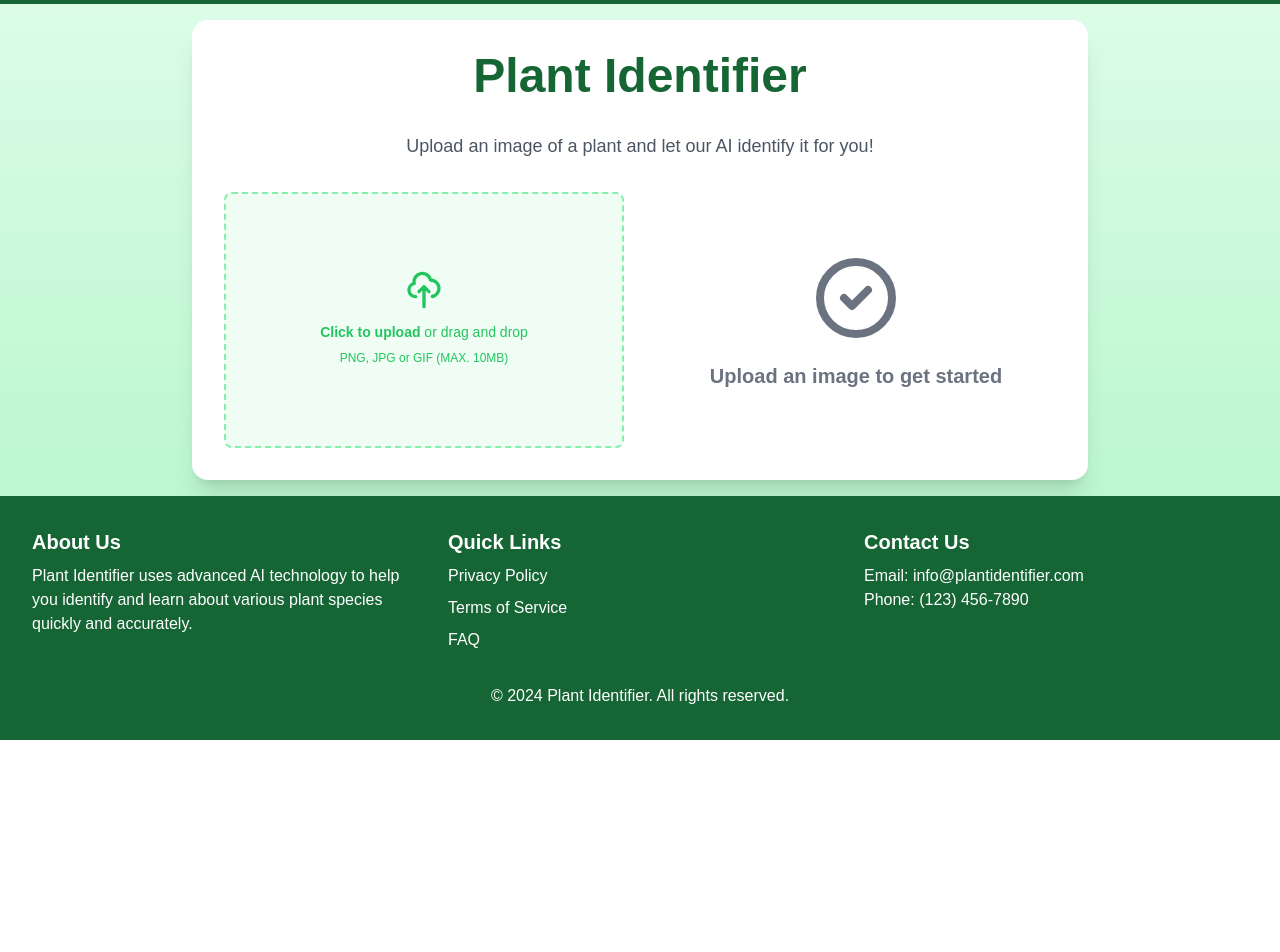
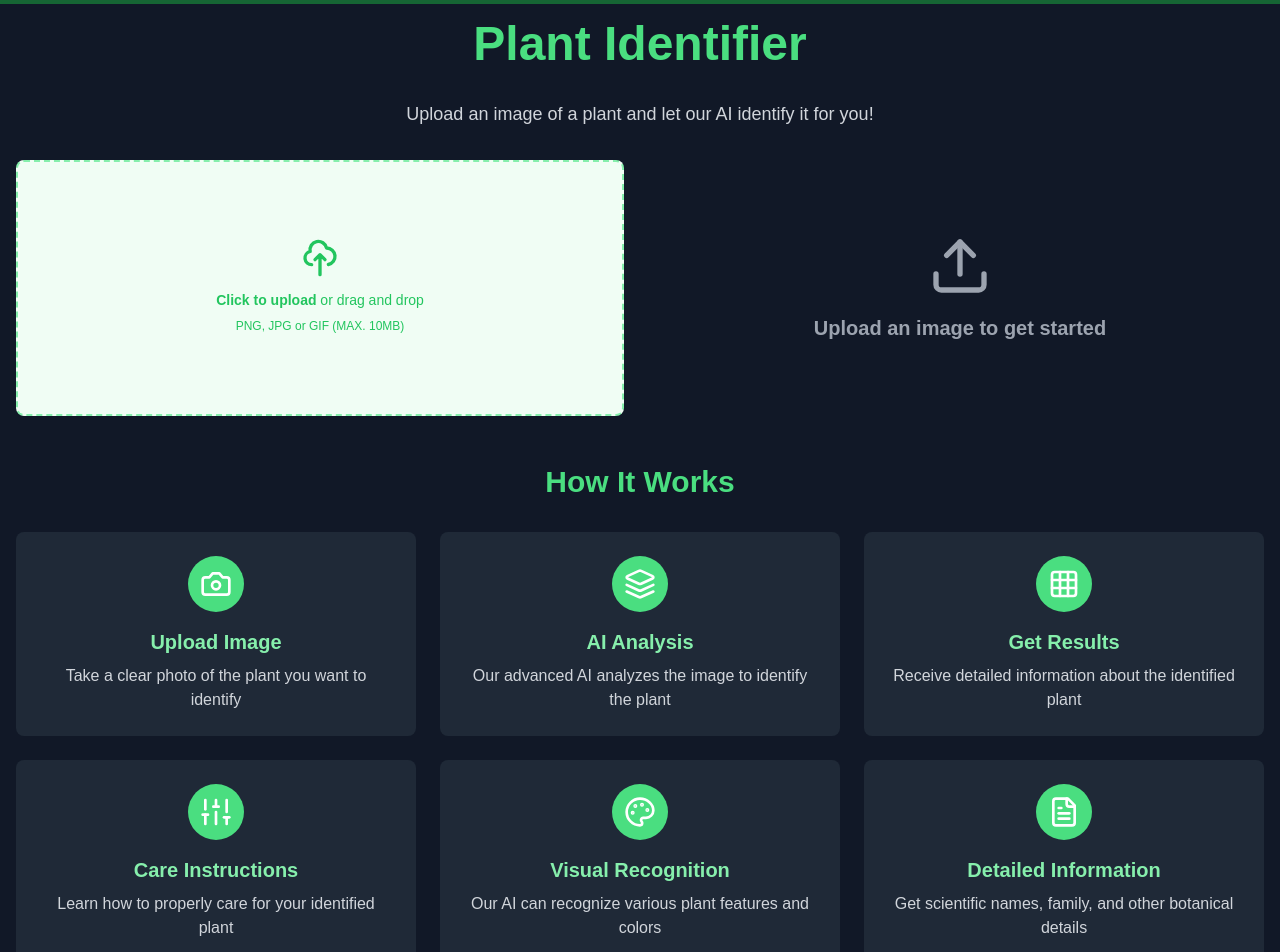
Before and after one commit to ajitonelsonn/plant-identifier, a Next.js app: page / in a window 1280 px wide. Shown: the part 60-1012 px from the top of the page. Before the commit the page ends 800 px from the top, so only its background shows below. Built offline with nearby package versions, Linux system fonts and the light colour scheme.

Commit message:
Redesign the PlantInfo component to improve visibility and overall aesthetics

```diff
--- a/app/components/PlantInfo.tsx
+++ b/app/components/PlantInfo.tsx
@@ -1,4 +1,4 @@
-"use client";
+import React from "react";
 
 interface PlantInfoProps {
   info: {
@@ -13,39 +13,24 @@ interface PlantInfoProps {
 
 export default function PlantInfo({ info }: PlantInfoProps) {
   return (
-    <div className="bg-green-50 rounded-lg p-6 shadow-md">
-      <h2 className="text-3xl font-bold text-green-800 mb-4">
+    <div className="bg-gray-800 rounded-lg p-6 shadow-lg">
+      <h2 className="text-3xl font-bold text-green-400 mb-4">
         {info.name || "Unknown Plant"}
       </h2>
-
-      <p className="text-gray-700 mb-6">
+      <p className="text-gray-300 mb-6">
         {info.description || "No description available."}
       </p>
 
-      <div className="grid grid-cols-2 gap-4">
-        <div className="bg-white p-4 rounded-md shadow">
-          <h3 className="font-semibold text-green-700 mb-2">Scientific Name</h3>
-          <p>{info.scientificName || "Unknown"}</p>
-        </div>
-        <div className="bg-white p-4 rounded-md shadow">
-          <h3 className="font-semibold text-green-700 mb-2">Family</h3>
-          <p>{info.family || "Unknown"}</p>
-        </div>
-        <div className="bg-white p-4 rounded-md shadow">
-          <h3 className="font-semibold text-green-700 mb-2">Type</h3>
-          <p>{info.type || "Unknown"}</p>
-        </div>
-        <div className="bg-white p-4 rounded-md shadow">
-          <h3 className="font-semibold text-green-700 mb-2">Care Level</h3>
-          <p>{info.careLevel || "Unknown"}</p>
-        </div>
+      <div className="grid grid-cols-2 gap-4 mb-6">
+        <InfoItem label="Scientific Name" value={info.scientificName} />
+        <InfoItem label="Family" value={info.family} />
+        <InfoItem label="Type" value={info.type} />
+        <InfoItem label="Care Level" value={info.careLevel} />
       </div>
 
-      <div className="mt-6 bg-yellow-50 p-4 rounded-md shadow">
-        <h3 className="text-xl font-semibold text-yellow-800 mb-2">
-          Care Tips
-        </h3>
-        <p className="text-yellow-700">
+      <div className="bg-green-900 rounded-lg p-4">
+        <h3 className="text-xl font-semibold text-green-300 mb-2">Care Tips</h3>
+        <p className="text-green-100">
           Based on the {info.careLevel.toLowerCase()} care level, ensure you
           provide appropriate light, water, and nutrients. Research specific
           care instructions for the best results.
@@ -54,3 +39,12 @@ export default function PlantInfo({ info }: PlantInfoProps) {
     </div>
   );
 }
+
+function InfoItem({ label, value }: { label: string; value: string }) {
+  return (
+    <div className="bg-gray-700 rounded-lg p-3">
+      <p className="text-green-300 font-semibold mb-1">{label}</p>
+      <p className="text-white">{value || "Unknown"}</p>
+    </div>
+  );
+}
--- a/app/page.tsx
+++ b/app/page.tsx
@@ -1,8 +1,17 @@
 "use client";
 
-import { useState } from "react";
+import React, { useState } from "react";
 import Image from "next/image";
 import Link from "next/link";
+import {
+  Camera,
+  Layers,
+  Grid,
+  Sliders,
+  Palette,
+  FileText,
+  Upload,
+} from "lucide-react";
 import PlantInfo from "./components/PlantInfo";
 import ImageUpload from "./components/ImageUpload";
 
@@ -47,9 +56,8 @@ export default function Home() {
   };
 
   return (
-    <div className="flex flex-col min-h-screen">
-      {/* Navigation Bar */}
-      <nav className="bg-green-800 text-white p-4">
+    <div className="flex flex-col min-h-screen bg-gray-900 text-white">
+      <nav className="bg-green-800 p-4">
         <div className="container mx-auto flex justify-between items-center">
           <Link href="/" className="text-2xl font-bold">
             Plant Identifier
@@ -79,17 +87,15 @@ export default function Home() {
         </div>
       </nav>
 
-      {/* Main Content */}
-      <main className="flex-grow bg-gradient-to-b from-green-100 to-green-200 flex flex-col items-center justify-center p-4">
-        <div className="w-full max-w-4xl bg-white rounded-2xl shadow-xl p-8 space-y-8">
-          <h1 className="text-5xl font-bold text-center text-green-800 mb-2">
+      <main className="flex-grow container mx-auto p-4">
+        <h1 className="text-5xl font-bold text-center text-green-400 mb-8">
           Plant Identifier
         </h1>
-          <p className="text-center text-gray-600 text-lg mb-8">
+        <p className="text-center text-gray-300 text-lg mb-8">
           Upload an image of a plant and let our AI identify it for you!
         </p>
 
-          <div className="grid grid-cols-1 md:grid-cols-2 gap-8">
+        <div className="grid grid-cols-1 md:grid-cols-2 gap-8 mb-12">
           <div className="space-y-6">
             <ImageUpload
               onImageUpload={handleImageUpload}
@@ -98,7 +104,7 @@ export default function Home() {
 
             {uploadedImage && (
               <div className="mt-6">
-                  <h3 className="text-lg font-semibold text-green-700 mb-2">
+                <h3 className="text-lg font-semibold text-green-400 mb-2">
                   Uploaded Image:
                 </h3>
                 <div className="relative h-64 w-full">
@@ -107,7 +113,7 @@ export default function Home() {
                     alt="Uploaded plant"
                     layout="fill"
                     objectFit="cover"
-                      className="rounded-lg shadow-md"
+                    className="rounded-lg"
                   />
                 </div>
               </div>
@@ -117,29 +123,16 @@ export default function Home() {
           <div>
             {isLoading ? (
               <div className="flex flex-col items-center justify-center h-full">
-                  <div className="animate-spin rounded-full h-16 w-16 border-t-2 border-b-2 border-green-500"></div>
-                  <p className="mt-4 text-lg font-semibold text-green-600">
+                <div className="animate-spin rounded-full h-16 w-16 border-t-2 border-b-2 border-green-400"></div>
+                <p className="mt-4 text-lg font-semibold text-green-400">
                   Identifying plant...
                 </p>
               </div>
             ) : plantInfo ? (
               <PlantInfo info={plantInfo} />
             ) : (
-                <div className="flex flex-col items-center justify-center h-full text-gray-500">
-                  <svg
-                    className="w-24 h-24 mb-4"
-                    fill="none"
-                    stroke="currentColor"
-                    viewBox="0 0 24 24"
-                    xmlns="http://www.w3.org/2000/svg"
-                  >
-                    <path
-                      strokeLinecap="round"
-                      strokeLinejoin="round"
-                      strokeWidth={2}
-                      d="M9 12l2 2 4-4m6 2a9 9 0 11-18 0 9 9 0 0118 0z"
-                    />
-                  </svg>
+              <div className="flex flex-col items-center justify-center h-full text-gray-400">
+                <Upload size={64} className="mb-4" />
                 <p className="text-xl font-semibold">
                   Upload an image to get started
                 </p>
@@ -147,10 +140,67 @@ export default function Home() {
             )}
           </div>
         </div>
+
+        <section className="mb-12">
+          <h2 className="text-3xl font-bold text-center text-green-400 mb-8">
+            How It Works
+          </h2>
+          <div className="grid grid-cols-1 md:grid-cols-3 gap-6">
+            {[
+              {
+                icon: <Camera className="w-8 h-8" />,
+                title: "Upload Image",
+                description:
+                  "Take a clear photo of the plant you want to identify",
+              },
+              {
+                icon: <Layers className="w-8 h-8" />,
+                title: "AI Analysis",
+                description:
+                  "Our advanced AI analyzes the image to identify the plant",
+              },
+              {
+                icon: <Grid className="w-8 h-8" />,
+                title: "Get Results",
+                description:
+                  "Receive detailed information about the identified plant",
+              },
+              {
+                icon: <Sliders className="w-8 h-8" />,
+                title: "Care Instructions",
+                description:
+                  "Learn how to properly care for your identified plant",
+              },
+              {
+                icon: <Palette className="w-8 h-8" />,
+                title: "Visual Recognition",
+                description:
+                  "Our AI can recognize various plant features and colors",
+              },
+              {
+                icon: <FileText className="w-8 h-8" />,
+                title: "Detailed Information",
+                description:
+                  "Get scientific names, family, and other botanical details",
+              },
+            ].map((item, index) => (
+              <div
+                key={index}
+                className="bg-gray-800 rounded-lg p-6 flex flex-col items-center text-center"
+              >
+                <div className="bg-green-400 rounded-full p-3 mb-4">
+                  {item.icon}
                 </div>
+                <h3 className="text-xl font-semibold mb-2 text-green-300">
+                  {item.title}
+                </h3>
+                <p className="text-gray-300">{item.description}</p>
+              </div>
+            ))}
+          </div>
+        </section>
       </main>
 
-      {/* Footer */}
       <footer className="bg-green-800 text-white p-8">
         <div className="container mx-auto grid grid-cols-1 md:grid-cols-3 gap-8">
           <div>
@@ -184,17 +234,6 @@ export default function Home() {
             <h3 className="text-xl font-bold mb-2">Contact Us</h3>
             <p>Email: info@plantidentifier.com</p>
             <p>Phone: (123) 456-7890</p>
-            <div className="mt-4 flex space-x-4">
-              <a href="#" className="text-white hover:text-green-200">
-                <i className="fab fa-facebook-f"></i>
-              </a>
-              <a href="#" className="text-white hover:text-green-200">
-                <i className="fab fa-twitter"></i>
-              </a>
-              <a href="#" className="text-white hover:text-green-200">
-                <i className="fab fa-instagram"></i>
-              </a>
-            </div>
           </div>
         </div>
         <div className="mt-8 text-center">
--- a/package.json
+++ b/package.json
@@ -9,7 +9,9 @@
     "lint": "next lint"
   },
   "dependencies": {
+    "lucide-react": "^0.447.0",
     "next": "14.2.14",
+    "punycode": "^2.3.1",
     "react": "^18",
     "react-dom": "^18",
     "together-ai": "^0.6.0-alpha.4"
```
Also changed, not shown: 1 other file (tests, documents, lock files or other folders). Lines whose indentation alone changed are shown as unchanged.
